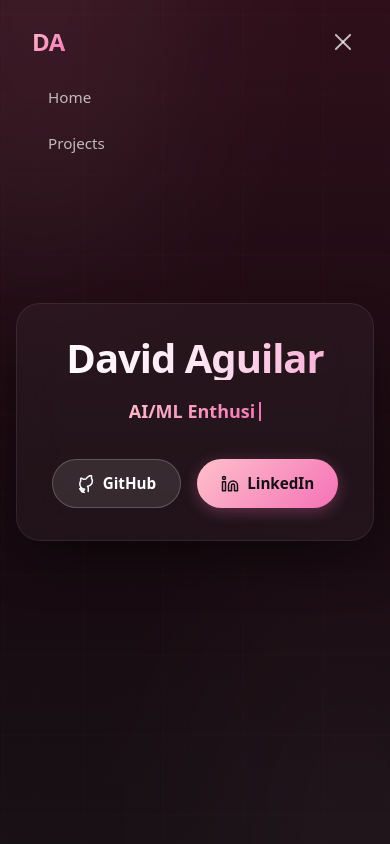
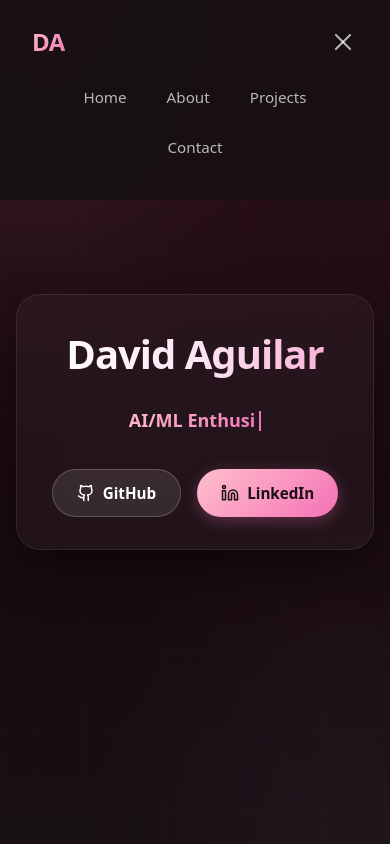
Before and after one commit to Daguilar2021/DevFolio, an Angular app in the folder web-app/: page / in a window 390 px wide. Both pictures are taken after a click on the button "Toggle menu". Shown: the top 844 px of the page. Built offline with nearby package versions, Linux system fonts and the light colour scheme.

Commit message:
css Improvements to mobile View

```diff
--- a/web-app/src/app/app.css
+++ b/web-app/src/app/app.css
@@ -129,11 +129,16 @@
   font-size: clamp(2.5rem, 5vw, 3.5rem);
   font-weight: 800;
   letter-spacing: -0.025em;
-  margin-bottom: 1rem;
+  margin-bottom: 1.5rem;
+  margin-left: -0.1rem;
+  margin-right: -0.1rem;
+  padding: 0.2rem 0.1rem;
   background: linear-gradient(to right, #ffffff, #fce7f3, #f9a8d4);
   background-clip: text;
+  -webkit-background-clip: text;
   -webkit-text-fill-color: transparent;
-  line-height: 1.1;
+  line-height: 1.2;
+  overflow: visible;
 }
 
 .hero-subtitle {
--- a/web-app/src/app/app.html
+++ b/web-app/src/app/app.html
@@ -17,11 +17,16 @@
 
     <div class="hero-buttons">
       <a href="https://github.com/Daguilar2021" target="_blank" rel="noopener noreferrer" class="btn-hero btn-hero-github">
-        <svg xmlns="http://www.w3.org/2000/svg" width="18" height="18" viewBox="0 0 24 24" fill="none" stroke="currentColor" stroke-width="2" stroke-linecap="round" stroke-linejoin="round"><path d="M15 22v-4a4.8 4.8 0 0 0-1-3.02c3.18-.35 6.5-1.56 6.5-7.16 0-1.49-.5-2.7-1.32-3.64.13-.32.57-1.72-.13-3.6 0 0-1.08-.35-3.54 1.3A12.3 12.3 0 0 0 12 5.25c-1.1.03-2.2.2-3.24.5-2.46-1.65-3.54-1.3-3.54-1.3-.7 1.88-.26 3.28-.13 3.6-.82.94-1.32 2.15-1.32 3.64 0 5.58 3.31 6.8 6.47 7.15-.3.26-.6.75-.82 1.5-.68.3-2.38.8-3.42-1-.7-1.14-1.9-1.2-1.9-1.2-1.1-.02-.1.7-.1.7.7.46 1.25 1.5 1.5 2.1.8 2.2 2.7 1.6 3.4 1.2.1.8.4 1.4.9 1.7v3.5"></path></svg>
+        <svg xmlns="http://www.w3.org/2000/svg" width="18" height="18" viewBox="0 0 24 24" fill="none" stroke="currentColor" stroke-width="2" stroke-linecap="round" stroke-linejoin="round">
+          <path d="M15 22v-4a4.8 4.8 0 0 0-1-3.5c3 0 6-2 6-5.5.08-1.25-.27-2.48-1-3.5.28-1.15.28-2.35 0-3.5 0 0-1 0-3 1.5-2.64-.5-5.36-.5-8 0C6 2 5 2 5 2c-.3 1.15-.3 2.35 0 3.5A5.403 5.403 0 0 0 4 9c0 3.5 3 5.5 6 5.5-.39.49-.68 1.05-.85 1.65-.17.6-.22 1.23-.15 1.85v4"></path>
+          <path d="M9 18c-4.51 2-5-2-7-2"></path>
+        </svg>
         GitHub
       </a>
       <a href="https://www.linkedin.com/in/david-aguilar-elizondo/" target="_blank" rel="noopener noreferrer" class="btn-hero btn-hero-linkedin">
-        <svg xmlns="http://www.w3.org/2000/svg" width="18" height="18" viewBox="0 0 24 24" fill="none" stroke="currentColor" stroke-width="2" stroke-linecap="round" stroke-linejoin="round"><path d="M16 8a6 6 0 0 1 6 6v7h-4v-7a2 2 0 0 0-2-2 2 2 0 0 0-2 2v7h-4v-7a6 6 0 0 1 6-6z"></path><rect x="2" y="9" width="4" height="12"></rect><circle cx="4" cy="4" r="2"></circle></svg>
+        <svg xmlns="http://www.w3.org/2000/svg" width="18" height="18" viewBox="0 0 24 24" fill="none" stroke="currentColor" stroke-width="2" stroke-linecap="round" stroke-linejoin="round">
+          <path d="M16 8a6 6 0 0 1 6 6v7h-4v-7a2 2 0 0 0-2-2 2 2 0 0 0-2 2v7h-4v-7a6 6 0 0 1 6-6z"></path><rect x="2" y="9" width="4" height="12"></rect><circle cx="4" cy="4" r="2"></circle>
+        </svg>
         LinkedIn
       </a>
     </div>
--- a/web-app/src/components/navbar/navbar.css
+++ b/web-app/src/components/navbar/navbar.css
@@ -145,21 +145,35 @@
     display: flex;
   }
 
+  /* Two distinct states for navbar when opened on mobile */
+  .navbar.opened:not(.scrolled) {
+    background: rgba(23, 16, 20, 0.95);
+    backdrop-filter: blur(16px);
+    -webkit-backdrop-filter: blur(16px);
+  }
+
+  .navbar.opened.scrolled {
+    background: rgba(23, 16, 20, 0.98);
+    box-shadow: 0 4px 30px rgba(0, 0, 0, 0.5);
+  }
+
   .nav-mobile {
     display: flex;
-    flex-direction: column;
-    gap: 0.25rem;
+    flex-direction: row;
+    flex-wrap: wrap;
+    justify-content: center;
+    gap: 0.5rem;
     padding: 1rem 0 0.5rem;
     max-height: 0;
     overflow: hidden;
     opacity: 0;
-    transition: max-height 0.35s ease, opacity 0.3s ease, padding 0.3s ease;
+    transition: max-height 0.35s ease, padding 0.3s ease;
   }
 
   .nav-mobile.open {
     max-height: 300px;
     opacity: 1;
-    padding: 1rem 0;
+    padding: 1rem 0.5rem 0.5rem;
   }
 
   .nav-mobile a {
--- a/web-app/src/components/navbar/navbar.html
+++ b/web-app/src/components/navbar/navbar.html
@@ -1,4 +1,4 @@
-<nav class="navbar" [class.scrolled]="isScrolled" id="main-nav">
+<nav class="navbar" [class.scrolled]="isScrolled" [class.opened]="mobileOpen" id="main-nav">
     <div class="nav-inner">
         <a class="nav-logo" (click)="scrollTo('hero', $event)">DA</a>
 
@@ -20,6 +20,8 @@
     <!-- Mobile menu overlay -->
     <div class="nav-mobile" [class.open]="mobileOpen">
         <a (click)="scrollTo('hero', $event)">Home</a>
+        <a (click)="scrollTo('about', $event)">About</a>
         <a (click)="scrollTo('projects', $event)">Projects</a>
+        <a (click)="scrollTo('contact', $event)">Contact</a>
     </div>
 </nav>
--- a/web-app/src/components/navbar/navbar.ts
+++ b/web-app/src/components/navbar/navbar.ts
@@ -13,7 +13,7 @@ export class Navbar {
     @HostListener('window:scroll')
     onScroll(): void {
         // Trigger the fixed "snapped" navbar after scrolling past the initial view (e.g., 200px)
-        this.isScrolled = window.scrollY > 200;
+        this.isScrolled = window.scrollY > 100;
 
         // Determine which section is currently in view
         const sections = ['contact', 'projects', 'about', 'hero']; // check bottom-up
```
